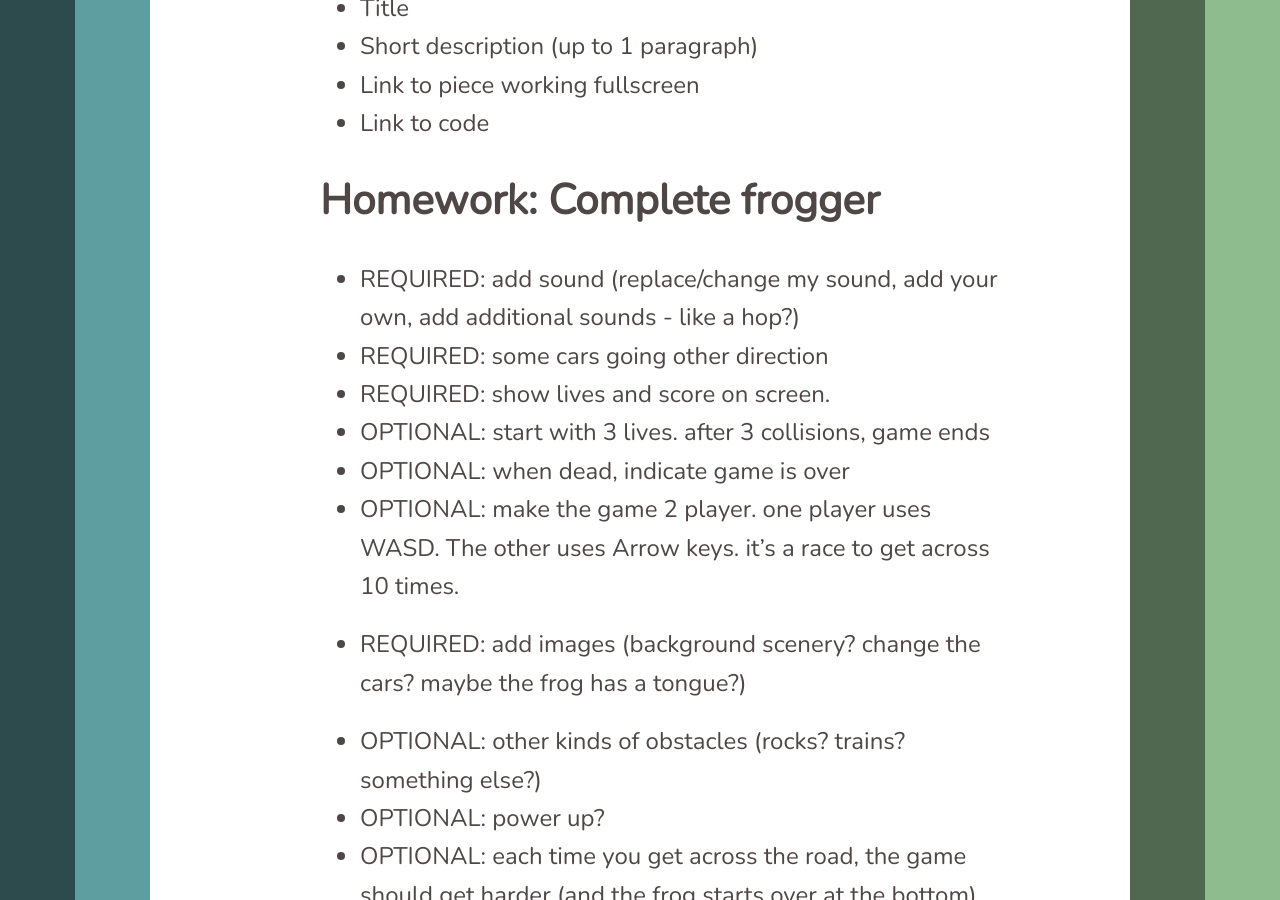
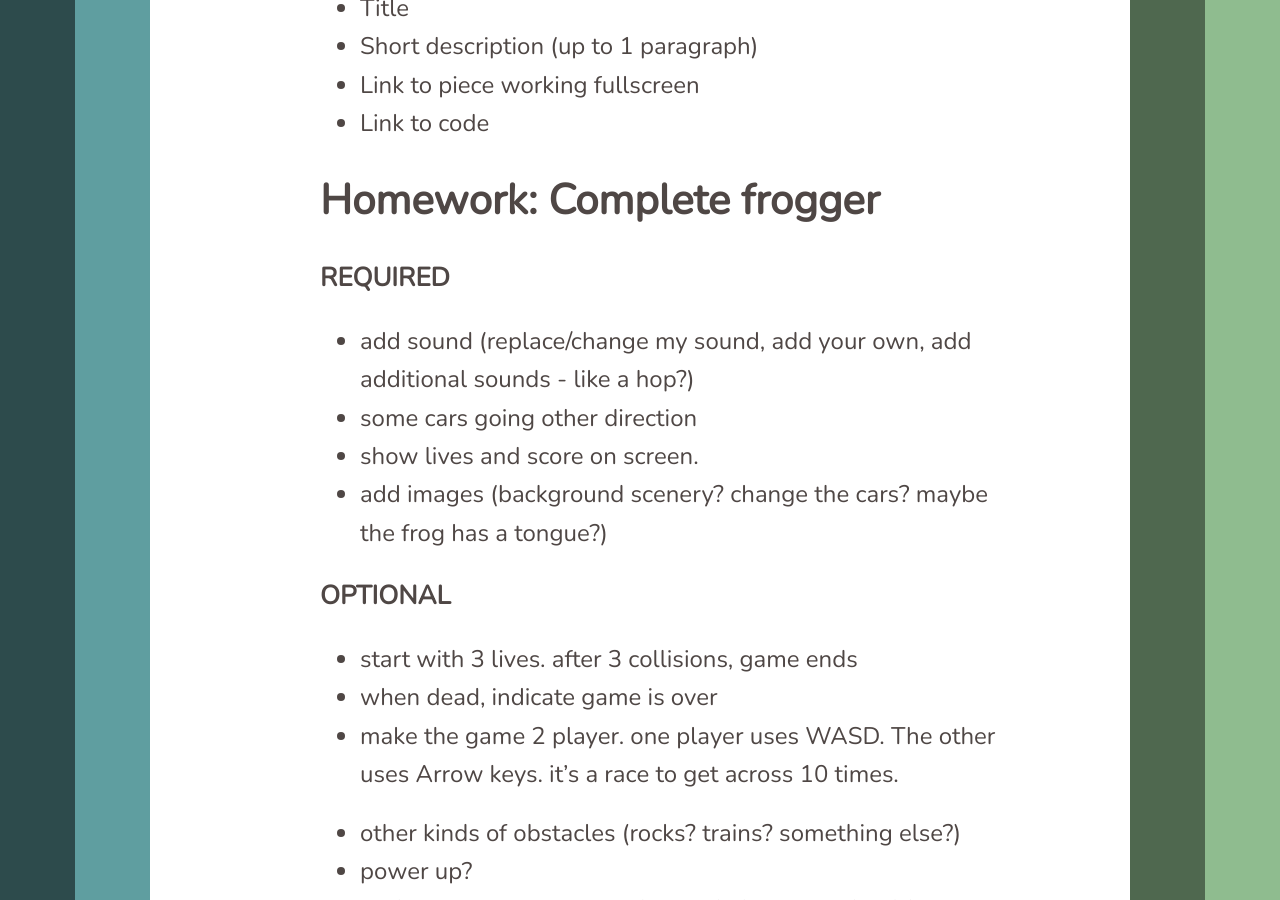
Before and after one commit to lee2sman/p4va_fall2024, a Jekyll site: the page built from _posts/2024-11-07-week11.md, in a window 1280 px wide and 900 px high, scrolled down 4369 px. Built offline with Jekyll 4.4.1, drawn with Linux system fonts in a browser that asks for light colours; nearby versions of some CDN libraries; some of the changed text lies outside the part shown.

Commit message:
update hw

```diff
--- a/_posts/2024-11-07-week11.md
+++ b/_posts/2024-11-07-week11.md
@@ -95,20 +95,23 @@ Turn in:
 
 ## Homework: Complete frogger
 
-* REQUIRED: add sound (replace/change my sound, add your own, add additional sounds - like a hop?)
-* REQUIRED: some cars going other direction
-* REQUIRED: show lives and score on screen.
-* OPTIONAL: start with 3 lives. after 3 collisions, game ends
-* OPTIONAL: when dead, indicate game is over
-* OPTIONAL: make the game 2 player. one player uses WASD. The other uses Arrow keys. it’s a race to get across 10 times.
+### REQUIRED
+* add sound (replace/change my sound, add your own, add additional sounds - like a hop?)
+* some cars going other direction
+* show lives and score on screen.
+* add images (background scenery? change the cars? maybe the frog has a tongue?)
 
-* REQUIRED: add images (background scenery? change the cars? maybe the frog has a tongue?)
+### OPTIONAL
+* start with 3 lives. after 3 collisions, game ends
+* when dead, indicate game is over
+* make the game 2 player. one player uses WASD. The other uses Arrow keys. it’s a race to get across 10 times.
 
-* OPTIONAL: other kinds of obstacles (rocks? trains? something else?)
-* OPTIONAL: power up?
-* OPTIONAL: each time you get across the road, the game should get harder (and the frog starts over at the bottom)
-* OPTIONAL: improve my collision detection. It’s not great now. Can you make it better?
-* OPTIONAL: what are other ways to play with the challenge? maybe the cars increase as you cross the road succesfully
-* OPTIONAL :countdown timer for the game? special apples for the frog to collect?&nbsp;
-* OPTIONAL: the game could use a good background soundtrack
-* OPTIONAL: anything else to make the game special and more unique
+
+* other kinds of obstacles (rocks? trains? something else?)
+* power up?
+* each time you get across the road, the game should get harder (and the frog starts over at the bottom)
+* improve my collision detection. It’s not great now. Can you make it better?
+* what are other ways to play with the challenge? maybe the cars increase as you cross the road succesfully
+* countdown timer for the game? special apples for the frog to collect?&nbsp;
+* the game could use a good background soundtrack
+* anything else to make the game special and more unique
```
